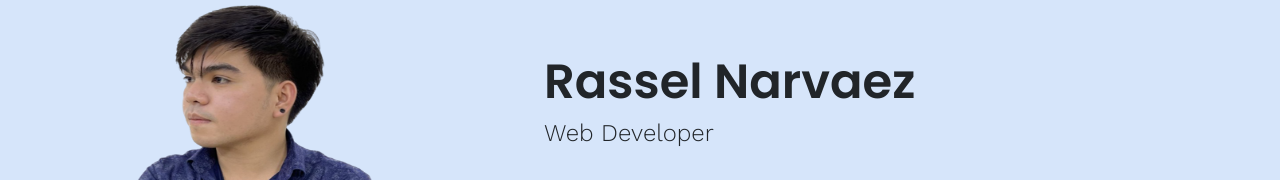
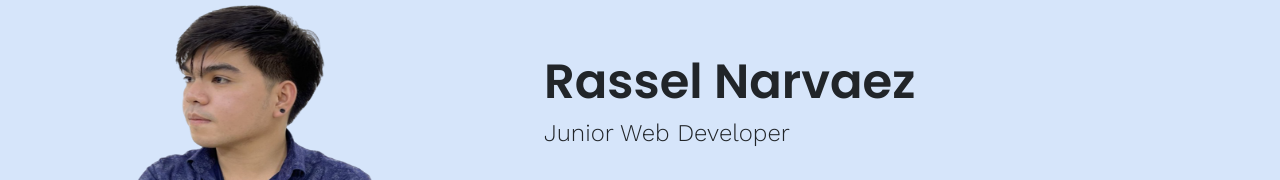
Before and after one commit to Tatle-hub/RNarvaez, a plain HTML site: page index.html in a window 1280 px wide. Shown: the part 1712-1892 px from the top of the page. Drawn offline with nearby package versions, Linux system fonts and the light colour scheme.

Commit message:
Update index.html

```diff
--- a/index.html
+++ b/index.html
@@ -133,7 +133,7 @@
   <div class="d-inline-flex">
   <img class="about-img" src="cover1.png"></img>
   <div class="about pt-5">
-  <span><h1 class="subtitle-about">Rassel Narvaez</h1><h4 class="pb-4">Web Developer</h4>
+  <span><h1 class="subtitle-about">Rassel Narvaez</h1><h4 class="pb-4">Junior Web Developer</h4>
     <i class="subtitle-qoute">
     I just graduated this 2022 in University of Guagua National Colleges (GNC) in Philippines and i am a degree holder of Bachelor of Science in Information Technology. I am using Bootsrap, PHP, HTML5, CSS, JavaScript, MySQL to create an awsome and up to date websites also CorelDraw and Canva for Tracing, Editing Photo's, Designing and more.
  </i>
```
